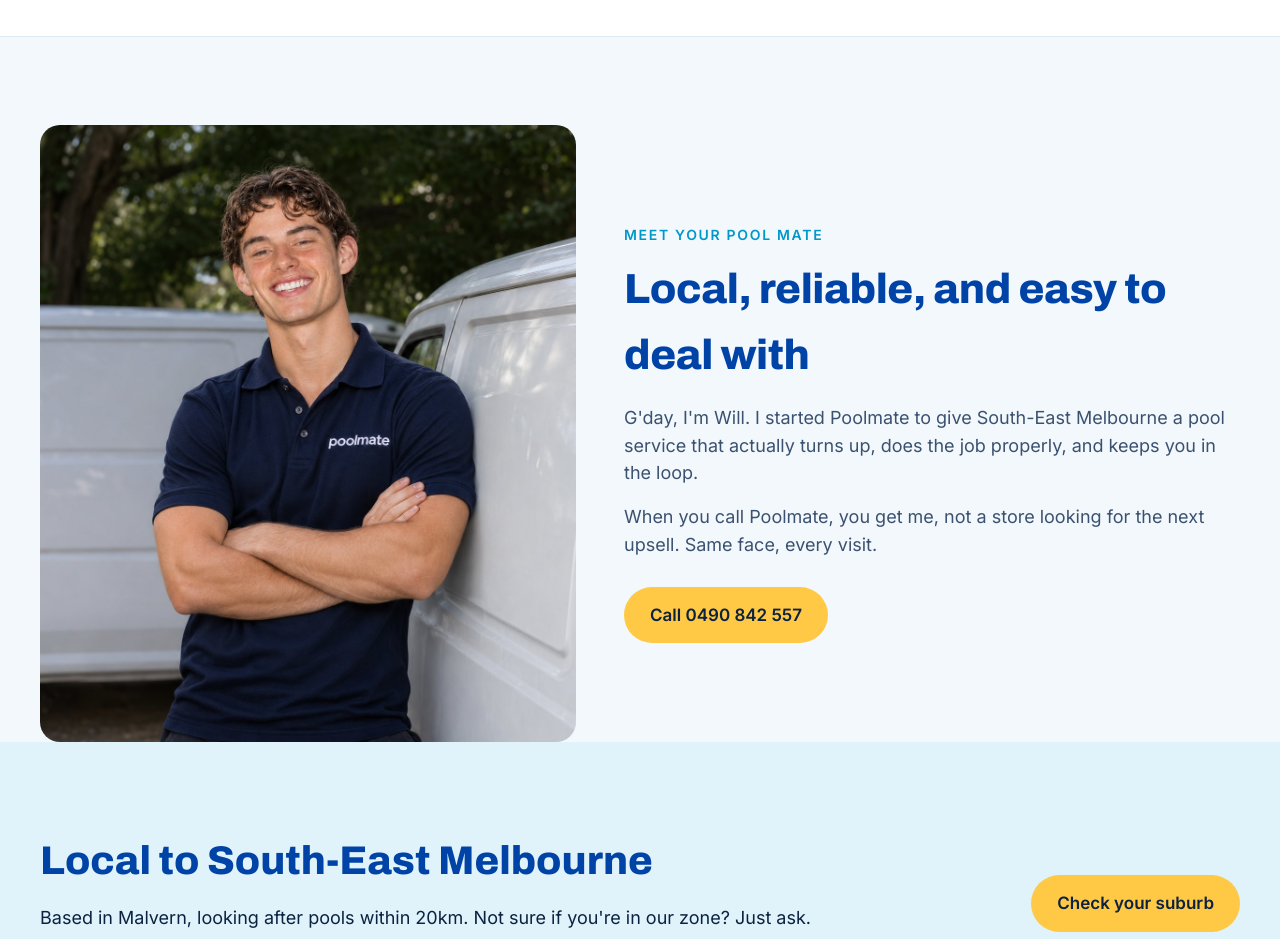
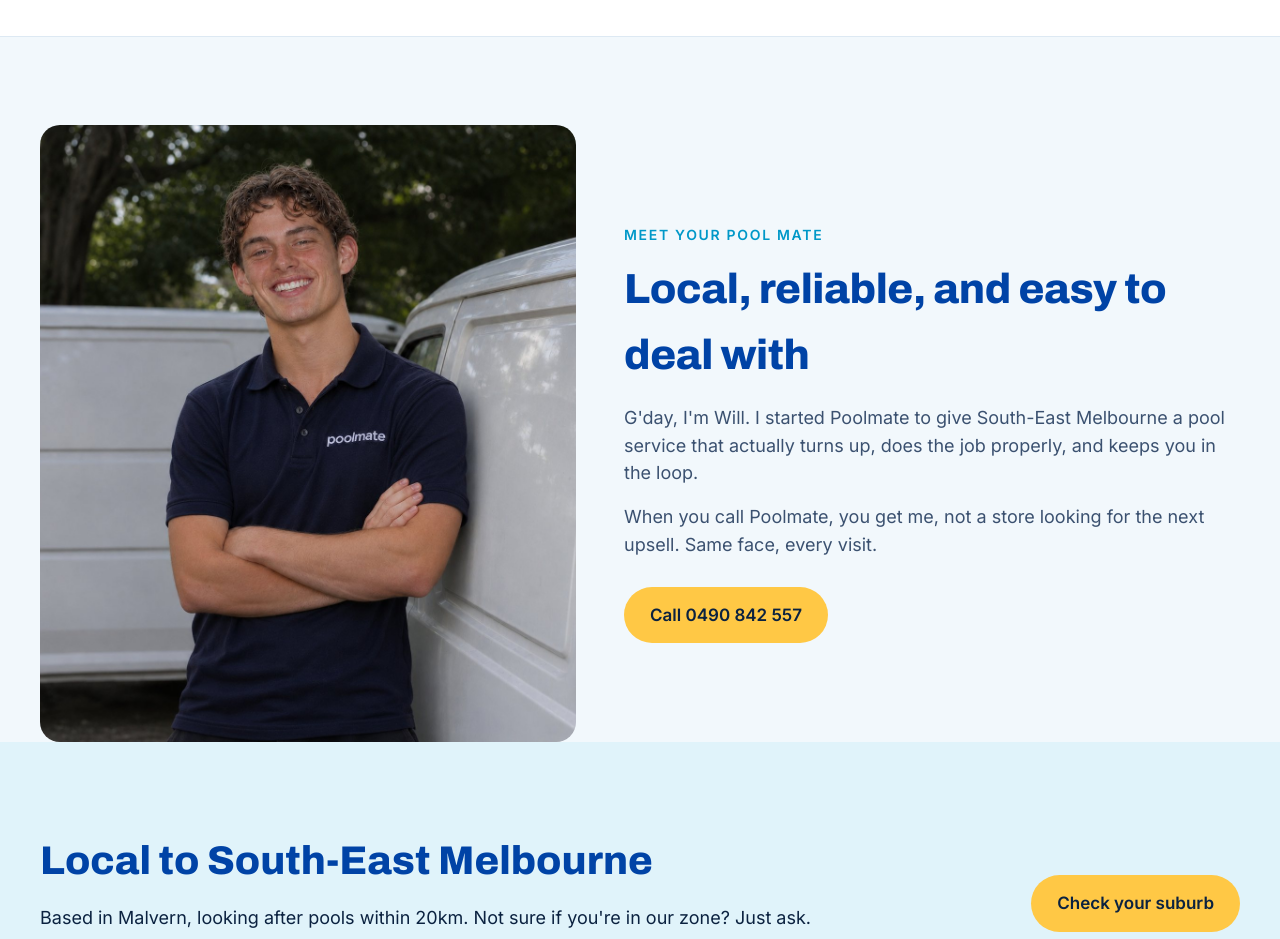
Before and after one commit to Poolmatevic/poolmate-website, a plain HTML site: page index.html in a window 1280 px wide. Shown: the part 4280-5219 px from the top of the page. Drawn offline with Linux system fonts and the light colour scheme.

Commit message:
Update About photo
Co-Authored-By: Claude Opus 5.5 <noreply@anthropic.com>
Claude-Session: https://claude.ai/code/session_01DWFfEQsFgGTPcHHzot3ExT

```diff
--- a/index.html
+++ b/index.html
@@ -313,7 +313,7 @@ Call 0490 842 557</a>
 <section id="about" style="padding: 88px 0 0">
 <div style="max-width: 1200px; margin: 0 auto; padding: 0 24px; display: flex; flex-wrap: wrap; gap: 48px; align-items: center">
 <div style="flex: 1 1 360px; min-width: 0">
-<img src="images/about-portrait.jpg" alt="Will from Poolmate, leaning on the work van" style="width: 100%; aspect-ratio: 4 / 4.6; object-fit: cover; object-position: 50% 30%; border-radius: 20px; display: block">
+<img src="images/about-portrait-2.jpg" alt="Will from Poolmate, leaning on the work van" style="width: 100%; aspect-ratio: 4 / 4.6; object-fit: cover; object-position: 50% 30%; border-radius: 20px; display: block">
 </div>
 <div style="flex: 1 1 440px; min-width: 0">
 <p style="margin: 0 0 12px; font-size: 14px; font-weight: 600; letter-spacing: 0.12em; text-transform: uppercase; color: #0098C8">Meet your pool mate</p>
```
Also changed, not shown: images/about-portrait-2.jpg (added), images/about-portrait.jpg (deleted).
